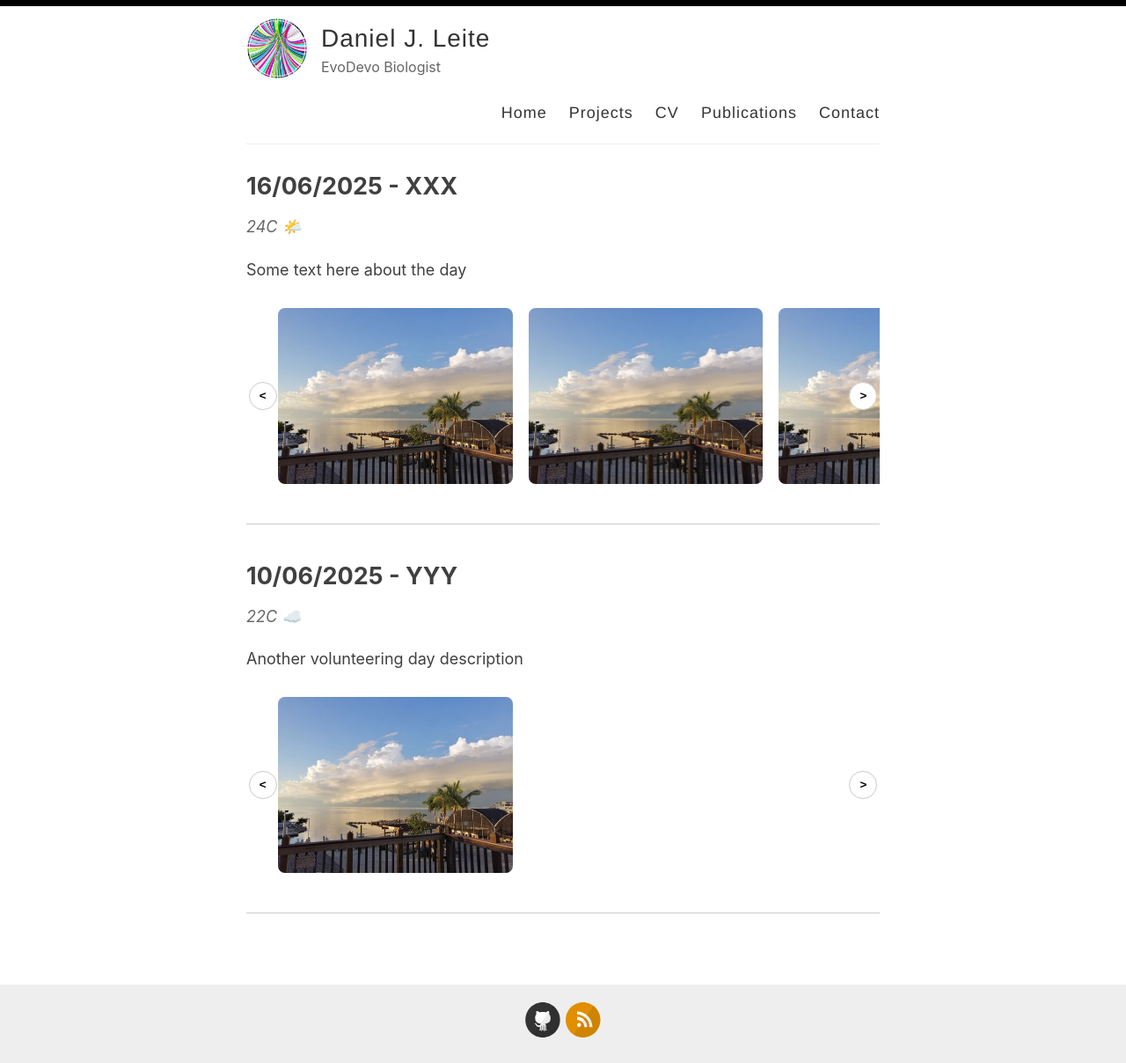
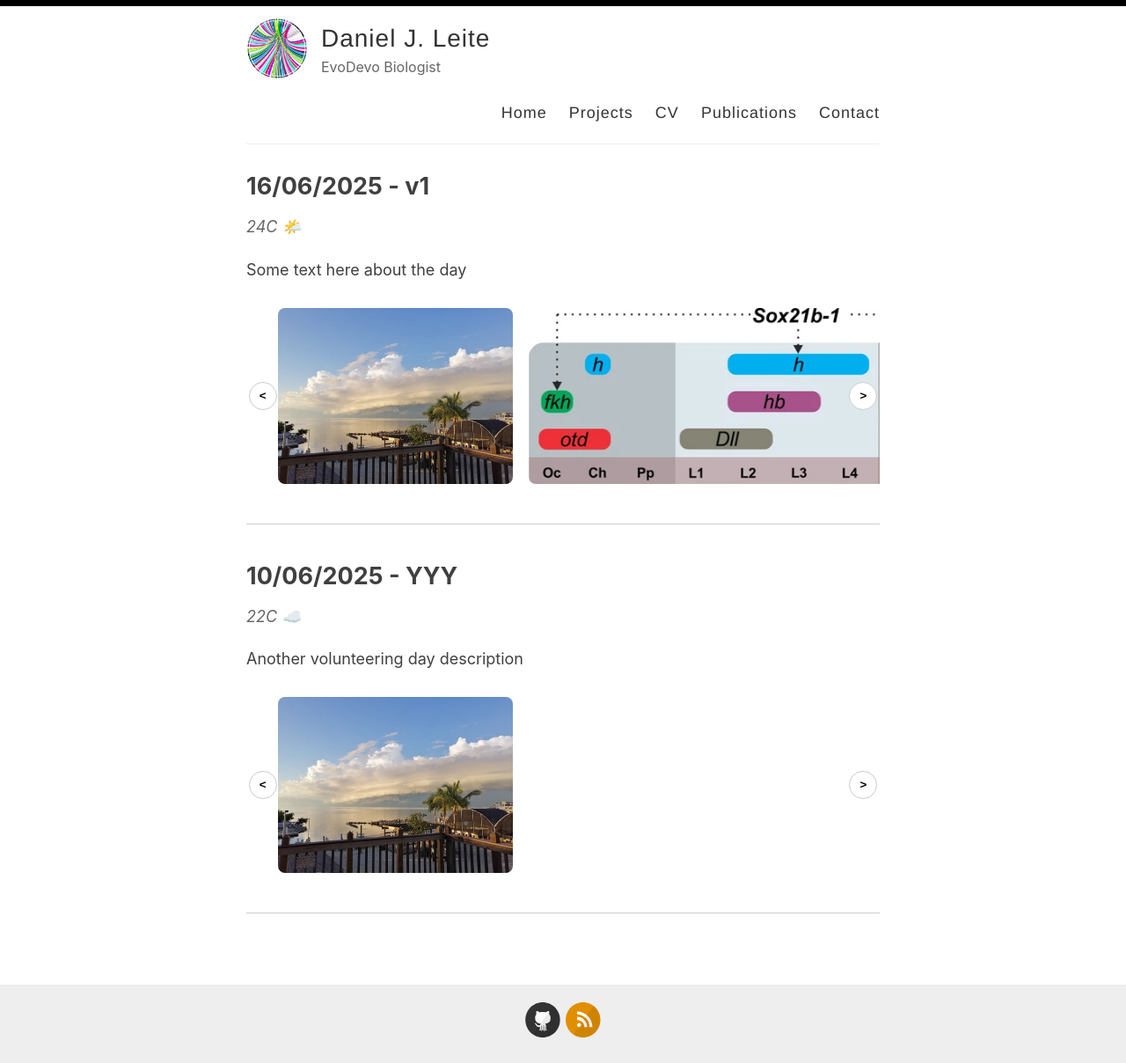
Before and after one commit to djleite/djleite.github.io, a Jekyll site: the page built from _pages/volunteering.md, in a window 1280 px wide. Shown: the whole page at 88% size. Built offline with Jekyll 4.4.1, drawn with Linux system fonts in a browser that asks for light colours.

Commit message:
add volunteering page

```diff
--- a/_data/volunteering.yaml
+++ b/_data/volunteering.yaml
@@ -1,8 +1,8 @@
 - date: 16/06/2025
-  site: XXX
+  site: v1
   weather: 24C 🌤️
   text: Some text here about the day
-  pictures: /images/keys.webp, /images/keys.webp, /images/keys.webp, /images/keys.webp, /images/keys.webp, /images/keys.webp
+  pictures: /images/keys.webp, /images/spider-seg.webp, /images/keys.webp, /images/spider-seg.webp, /images/keys.webp, /images/spider-sox.webp
 
 - date: 10/06/2025
   site: YYY
--- a/_pages/volunteering.md
+++ b/_pages/volunteering.md
@@ -127,7 +127,6 @@
     <div class="volunteer-title">{{ entry.date }} - {{ entry.site }}</div>
     <div class="volunteer-weather">{{ entry.weather }}</div>
     <div class="volunteer-text">{{ entry.text }}</div>
-
     <div class="volunteer-gallery-box">
       <button class="volunteer-scroll-button volunteer-scroll-left" onclick="scrollGallery('{{ forloop.index0 }}', -1)">&lt;</button>
       <div class="volunteer-scroll-wrapper" id="gallery-{{ forloop.index0 }}">
```
